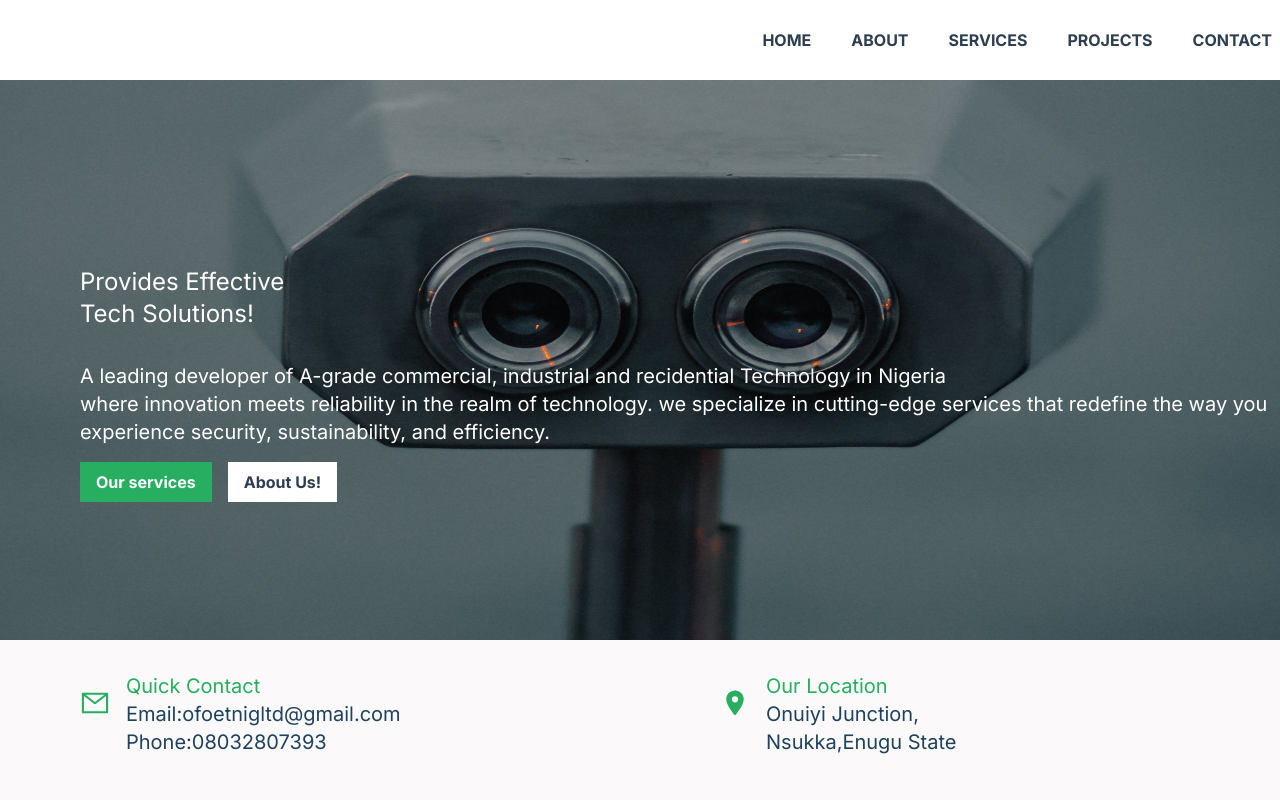
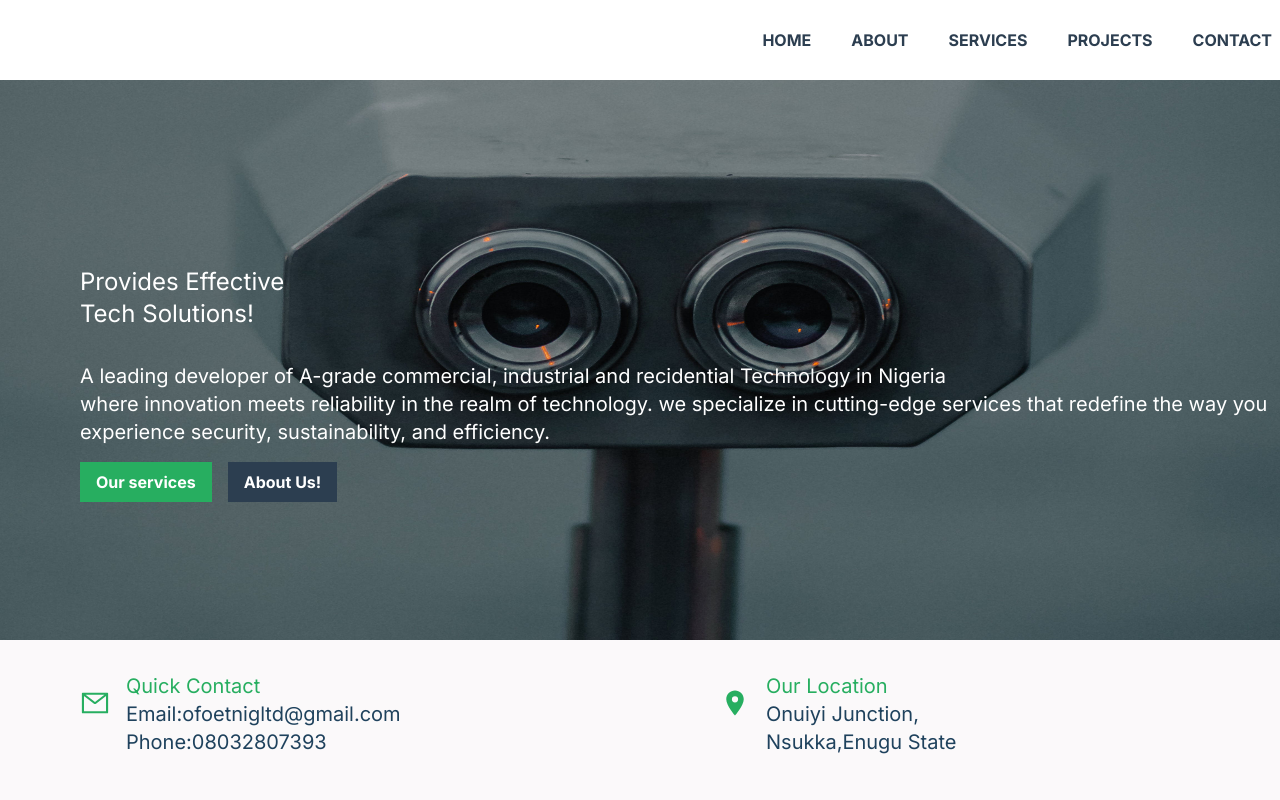
Before and after one commit to Aribobo/ofoet, a Next.js app: page / in a window 1280 px wide. Shown: the top 800 px of the page. Built offline with nearby package versions, Linux system fonts and the light colour scheme.

Commit message:
ofoet 2025

```diff
--- a/app/components/Hero.jsx
+++ b/app/components/Hero.jsx
@@ -61,7 +61,7 @@ const Hero = () => {
               </Link>
               <Link href="/About">
                 {" "}
-                <button className="px-4 py-2 mt-4 bg-white text-[#2c3e50] font-bold">
+                <button className="px-4 py-2 mt-4 bg-[#2c3e50] text-white font-bold">
                   About Us!
                 </button>
               </Link>
```
